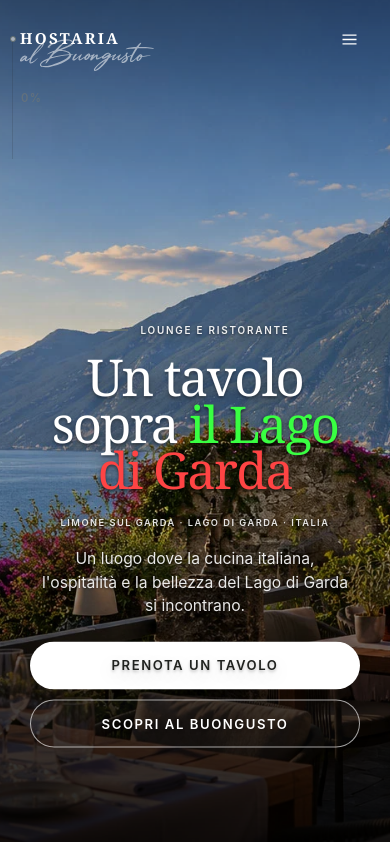
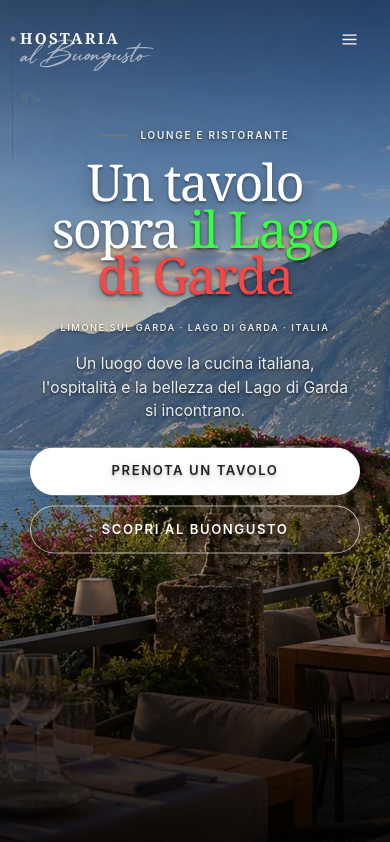
Before and after one commit to DAAART-STUDIO/albuongusto, a plain HTML site: page index.html in a window 390 px wide. Shown: the top 842 px of the page. Drawn offline with Linux system fonts and the light colour scheme.

Commit message:
add hero text position

```diff
--- a/css/components/hero.css
+++ b/css/components/hero.css
@@ -320,7 +320,7 @@
         padding-top: calc(var(--header-height) + 2rem);
         padding-bottom: 1rem;
         text-align: center;
-        transform: translateY(8vh);
+        transform: translateY(-15vh);
       }
     /* ─────────────────────────────────────────────────────────
        EYEBROW
```
